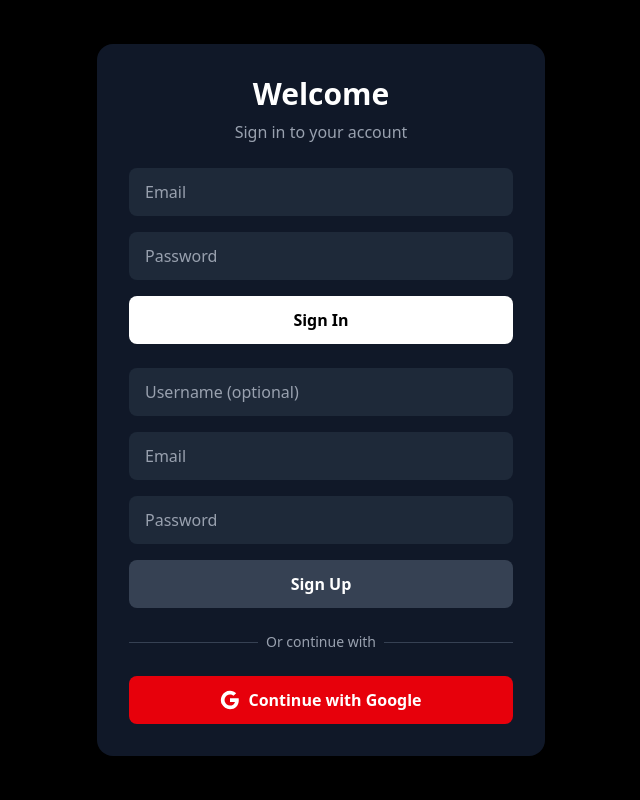
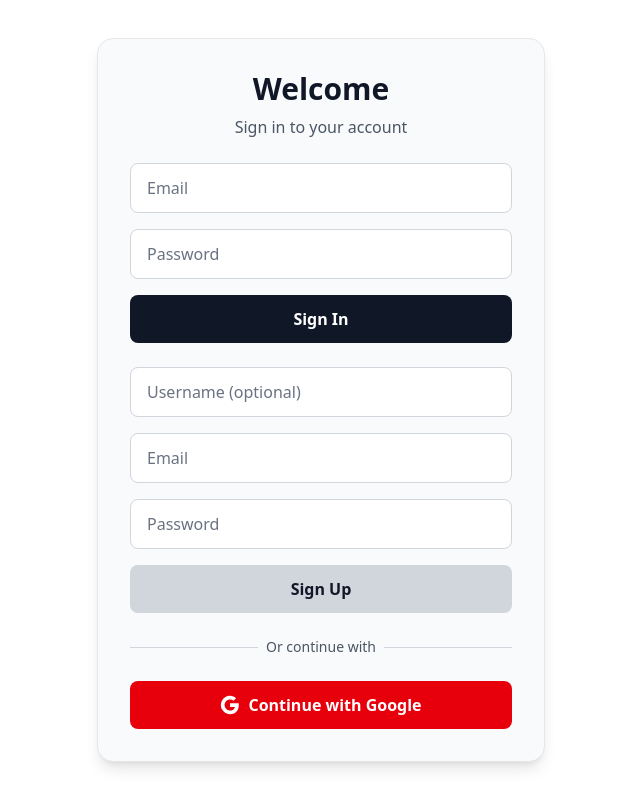
Before and after one commit to balas2027/uber-clone, a Next.js app: page /login in a window 1280 px wide. Shown: the whole page, without its empty margins (319-959 px from the left). Built offline with nearby package versions, Linux system fonts and the light colour scheme; no server answers.

Commit message:
Update page.js
changes the ui

```diff
--- a/src/app/login/page.js
+++ b/src/app/login/page.js
@@ -1,3 +1,138 @@
+// import { createClient } from '@/utils/supabase/server'
+// import { redirect } from 'next/navigation'
+// import { login, signup, loginWithGoogle } from './actions'
+
+// export default async function LoginPage({ searchParams }) {
+//   const supabase = await createClient()
+//   const {
+//     data: { user },
+//   } = await supabase.auth.getUser()
+
+//   if (user) {
+//     redirect('/profile')
+//   }
+
+//   const error = searchParams?.error
+//   const message = searchParams?.message
+
+//   return (
+//     <div className="min-h-screen bg-black text-white flex items-center justify-center px-4">
+//       <div className="w-full max-w-md bg-gray-900 rounded-2xl shadow-lg p-8 space-y-6">
+//         <div className="text-center">
+//           <h1 className="text-3xl font-bold mb-2">Welcome</h1>
+//           <p className="text-gray-400">Sign in to your account</p>
+//         </div>
+
+//         {error && (
+//           <div className="bg-red-900/50 border border-red-500 text-red-200 px-4 py-3 rounded">
+//             {error}
+//           </div>
+//         )}
+
+//         {message && (
+//           <div className="bg-green-900/50 border border-green-500 text-green-200 px-4 py-3 rounded">
+//             {message}
+//           </div>
+//         )}
+
+//         {/* Email/Password Login */}
+//         <form action={login} className="space-y-4">
+//           <input
+//             name="email"
+//             type="email"
+//             placeholder="Email"
+//             required
+//             className="w-full px-4 py-3 rounded-lg bg-gray-800 text-white placeholder-gray-400 focus:ring-2 focus:ring-white outline-none"
+//           />
+//           <input
+//             name="password"
+//             type="password"
+//             placeholder="Password"
+//             required
+//             className="w-full px-4 py-3 rounded-lg bg-gray-800 text-white placeholder-gray-400 focus:ring-2 focus:ring-white outline-none"
+//           />
+//           <button
+//             type="submit"
+//             className="w-full bg-white text-black font-semibold py-3 rounded-lg hover:bg-gray-200 transition duration-200"
+//           >
+//             Sign In
+//           </button>
+//         </form>
+
+//         {/* Signup Form */}
+//         <form action={signup} className="space-y-4">
+//           <input
+//             name="username"
+//             type="text"
+//             placeholder="Username (optional)"
+//             className="w-full px-4 py-3 rounded-lg bg-gray-800 text-white placeholder-gray-400 focus:ring-2 focus:ring-white outline-none"
+//           />
+//           <input
+//             name="email"
+//             type="email"
+//             placeholder="Email"
+//             required
+//             className="w-full px-4 py-3 rounded-lg bg-gray-800 text-white placeholder-gray-400 focus:ring-2 focus:ring-white outline-none"
+//           />
+//           <input
+//             name="password"
+//             type="password"
+//             placeholder="Password"
+//             required
+//             className="w-full px-4 py-3 rounded-lg bg-gray-800 text-white placeholder-gray-400 focus:ring-2 focus:ring-white outline-none"
+//           />
+//           <button
+//             type="submit"
+//             className="w-full bg-gray-700 text-white font-semibold py-3 rounded-lg hover:bg-gray-600 transition duration-200"
+//           >
+//             Sign Up
+//           </button>
+//         </form>
+
+//         <div className="relative">
+//           <div className="absolute inset-0 flex items-center">
+//             <div className="w-full border-t border-gray-700"></div>
+//           </div>
+//           <div className="relative flex justify-center text-sm">
+//             <span className="bg-gray-900 px-2 text-gray-400">Or continue with</span>
+//           </div>
+//         </div>
+
+//         {/* Google OAuth */}
+//         <form action={loginWithGoogle} className="w-full">
+//           <button
+//             type="submit"
+//             className="w-full bg-red-600 text-white font-semibold py-3 rounded-lg hover:bg-red-500 transition duration-200 flex items-center justify-center space-x-2"
+//           >
+//             <svg className="w-5 h-5" viewBox="0 0 24 24">
+//               <path
+//                 fill="currentColor"
+//                 d="M22.56 12.25c0-.78-.07-1.53-.2-2.25H12v4.26h5.92c-.26 1.37-1.04 2.53-2.21 3.31v2.77h3.57c2.08-1.92 3.28-4.74 3.28-8.09z"
+//               />
+//               <path
+//                 fill="currentColor"
+//                 d="M12 23c2.97 0 5.46-.98 7.28-2.66l-3.57-2.77c-.98.66-2.23 1.06-3.71 1.06-2.86 0-5.29-1.93-6.16-4.53H2.18v2.84C3.99 20.53 7.7 23 12 23z"
+//               />
+//               <path
+//                 fill="currentColor"
+//                 d="M5.84 14.09c-.22-.66-.35-1.36-.35-2.09s.13-1.43.35-2.09V7.07H2.18C1.43 8.55 1 10.22 1 12s.43 3.45 1.18 4.93l2.85-2.22.81-.62z"
+//               />
+//               <path
+//                 fill="currentColor"
+//                 d="M12 5.38c1.62 0 3.06.56 4.21 1.64l3.15-3.15C17.45 2.09 14.97 1 12 1 7.7 1 3.99 3.47 2.18 7.07l3.66 2.84c.87-2.6 3.3-4.53 6.16-4.53z"
+//               />
+//             </svg>
+//             <span>Continue with Google</span>
+//           </button>
+//         </form>
+//       </div>
+//     </div>
+//   )
+// }
+
+
+
+
 import { createClient } from '@/utils/supabase/server'
 import { redirect } from 'next/navigation'
 import { login, signup, loginWithGoogle } from './actions'
@@ -16,21 +151,21 @@ export default async function LoginPage({ searchParams }) {
   const message = searchParams?.message
 
   return (
-    <div className="min-h-screen bg-black text-white flex items-center justify-center px-4">
-      <div className="w-full max-w-md bg-gray-900 rounded-2xl shadow-lg p-8 space-y-6">
+    <div className="min-h-screen bg-white text-gray-900 flex items-center justify-center px-4">
+      <div className="w-full max-w-md bg-gray-50 rounded-2xl shadow-lg border border-gray-200 p-8 space-y-6">
         <div className="text-center">
-          <h1 className="text-3xl font-bold mb-2">Welcome</h1>
-          <p className="text-gray-400">Sign in to your account</p>
+          <h1 className="text-3xl font-bold mb-2 text-gray-900">Welcome</h1>
+          <p className="text-gray-600">Sign in to your account</p>
         </div>
 
         {error && (
-          <div className="bg-red-900/50 border border-red-500 text-red-200 px-4 py-3 rounded">
+          <div className="bg-red-50 border border-red-300 text-red-800 px-4 py-3 rounded">
             {error}
           </div>
         )}
 
         {message && (
-          <div className="bg-green-900/50 border border-green-500 text-green-200 px-4 py-3 rounded">
+          <div className="bg-green-50 border border-green-300 text-green-800 px-4 py-3 rounded">
             {message}
           </div>
         )}
@@ -42,18 +177,18 @@ export default async function LoginPage({ searchParams }) {
             type="email"
             placeholder="Email"
             required
-            className="w-full px-4 py-3 rounded-lg bg-gray-800 text-white placeholder-gray-400 focus:ring-2 focus:ring-white outline-none"
+            className="w-full px-4 py-3 rounded-lg bg-white border border-gray-300 text-gray-900 placeholder-gray-500 focus:ring-2 focus:ring-gray-900 focus:border-transparent outline-none"
           />
           <input
             name="password"
             type="password"
             placeholder="Password"
             required
-            className="w-full px-4 py-3 rounded-lg bg-gray-800 text-white placeholder-gray-400 focus:ring-2 focus:ring-white outline-none"
+            className="w-full px-4 py-3 rounded-lg bg-white border border-gray-300 text-gray-900 placeholder-gray-500 focus:ring-2 focus:ring-gray-900 focus:border-transparent outline-none"
           />
           <button
             type="submit"
-            className="w-full bg-white text-black font-semibold py-3 rounded-lg hover:bg-gray-200 transition duration-200"
+            className="w-full bg-gray-900 text-white font-semibold py-3 rounded-lg hover:bg-gray-800 transition duration-200"
           >
             Sign In
           </button>
@@ -65,25 +200,25 @@ export default async function LoginPage({ searchParams }) {
             name="username"
             type="text"
             placeholder="Username (optional)"
-            className="w-full px-4 py-3 rounded-lg bg-gray-800 text-white placeholder-gray-400 focus:ring-2 focus:ring-white outline-none"
+            className="w-full px-4 py-3 rounded-lg bg-white border border-gray-300 text-gray-900 placeholder-gray-500 focus:ring-2 focus:ring-gray-900 focus:border-transparent outline-none"
           />
           <input
             name="email"
             type="email"
             placeholder="Email"
             required
-            className="w-full px-4 py-3 rounded-lg bg-gray-800 text-white placeholder-gray-400 focus:ring-2 focus:ring-white outline-none"
+            className="w-full px-4 py-3 rounded-lg bg-white border border-gray-300 text-gray-900 placeholder-gray-500 focus:ring-2 focus:ring-gray-900 focus:border-transparent outline-none"
           />
           <input
             name="password"
             type="password"
             placeholder="Password"
             required
-            className="w-full px-4 py-3 rounded-lg bg-gray-800 text-white placeholder-gray-400 focus:ring-2 focus:ring-white outline-none"
+            className="w-full px-4 py-3 rounded-lg bg-white border border-gray-300 text-gray-900 placeholder-gray-500 focus:ring-2 focus:ring-gray-900 focus:border-transparent outline-none"
           />
           <button
             type="submit"
-            className="w-full bg-gray-700 text-white font-semibold py-3 rounded-lg hover:bg-gray-600 transition duration-200"
+            className="w-full bg-gray-300 text-gray-900 font-semibold py-3 rounded-lg hover:bg-gray-400 transition duration-200"
           >
             Sign Up
           </button>
@@ -91,10 +226,10 @@ export default async function LoginPage({ searchParams }) {
 
         <div className="relative">
           <div className="absolute inset-0 flex items-center">
-            <div className="w-full border-t border-gray-700"></div>
+            <div className="w-full border-t border-gray-300"></div>
           </div>
           <div className="relative flex justify-center text-sm">
-            <span className="bg-gray-900 px-2 text-gray-400">Or continue with</span>
+            <span className="bg-gray-50 px-2 text-gray-600">Or continue with</span>
           </div>
         </div>
 
```
